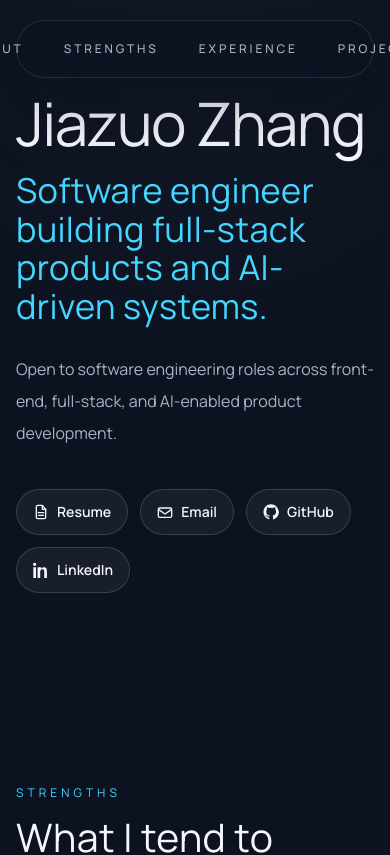
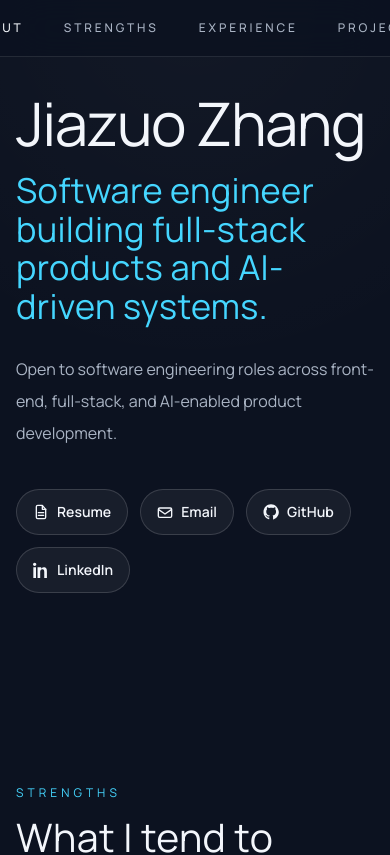
Before and after one commit to JZZhang04/JZZhang04.github.io, a React (Vite) app: page / in a window 390 px wide. Shown: the top 855 px of the page. Built offline with nearby package versions, Linux system fonts and the light colour scheme.

Commit message:
updated description

```diff
--- a/src/App.tsx
+++ b/src/App.tsx
@@ -199,17 +199,10 @@ const navItems = [
 ];
 
 function App() {
-  const [headerCompact, setHeaderCompact] = useState(false);
   const [activeIndex, setActiveIndex] = useState(0);
+  const [activeSection, setActiveSection] = useState("top");
   const carouselRef = useRef<HTMLDivElement | null>(null);
   const [cursorGlow, setCursorGlow] = useState({ x: -240, y: -240 });
-
-  useEffect(() => {
-    const onScroll = () => setHeaderCompact(window.scrollY > 56);
-    onScroll();
-    window.addEventListener("scroll", onScroll, { passive: true });
-    return () => window.removeEventListener("scroll", onScroll);
-  }, []);
 
   useEffect(() => {
     const revealItems = Array.from(document.querySelectorAll<HTMLElement>(".js-reveal"));
@@ -291,6 +284,21 @@ function App() {
     };
   }, []);
 
+  useEffect(() => {
+    const observers: IntersectionObserver[] = [];
+    navItems.forEach(({ id }) => {
+      const el = document.getElementById(id);
+      if (!el) return;
+      const observer = new IntersectionObserver(
+        ([entry]) => { if (entry.isIntersecting) setActiveSection(id); },
+        { rootMargin: "-40% 0px -40% 0px", threshold: 0 },
+      );
+      observer.observe(el);
+      observers.push(observer);
+    });
+    return () => observers.forEach((o) => o.disconnect());
+  }, []);
+
   const scrollToSection = (id: string) => {
     document.getElementById(id)?.scrollIntoView({ behavior: "smooth", block: "start" });
   };
@@ -317,25 +325,19 @@ function App() {
       <div className="pointer-events-none absolute inset-0 bg-[#0C1220]" />
       <div className="pointer-events-none absolute inset-x-0 top-0 h-[36rem] bg-[radial-gradient(circle_at_top,_rgba(255,255,255,0.035),_transparent_62%)] opacity-80" />
 
-      <header
-        className={`fixed inset-x-0 top-0 z-50 transition-all duration-500 ${
-          headerCompact ? "px-3 py-3 sm:px-6" : "px-4 py-5 sm:px-8"
-        }`}
-      >
-        <div
-          className={`mx-auto flex max-w-7xl items-center justify-center rounded-full border border-white/10 bg-[rgba(12,18,32,0.72)] backdrop-blur-xl transition-all duration-500 ${
-            headerCompact
-              ? "px-4 py-2 shadow-[0_14px_40px_rgba(2,8,23,0.46)]"
-              : "px-5 py-3 shadow-[0_22px_70px_rgba(2,8,23,0.34)]"
-          }`}
-        >
+      <header className="fixed inset-x-0 top-0 z-50 border-b border-white/10 bg-[rgba(12,18,32,0.82)] backdrop-blur-xl">
+        <div className="mx-auto flex max-w-7xl items-center justify-center px-4 py-3 sm:px-8">
           <nav className="flex items-center gap-2">
             {navItems.map((item) => (
               <button
                 key={item.id}
                 type="button"
                 onClick={() => scrollToSection(item.id)}
-                className="rounded-full px-4 py-2 text-xs font-medium uppercase tracking-[0.24em] text-[#AAB4C4] transition duration-300 hover:bg-white/8 hover:text-[#F3F6FB]"
+                className={`rounded-full px-4 py-2 text-xs font-medium uppercase tracking-[0.24em] transition duration-300 ${
+                  activeSection === item.id
+                    ? "bg-white/8 text-[#F3F6FB]"
+                    : "text-[#AAB4C4] hover:bg-white/8 hover:text-[#F3F6FB]"
+                }`}
               >
                 {item.label}
               </button>
```
